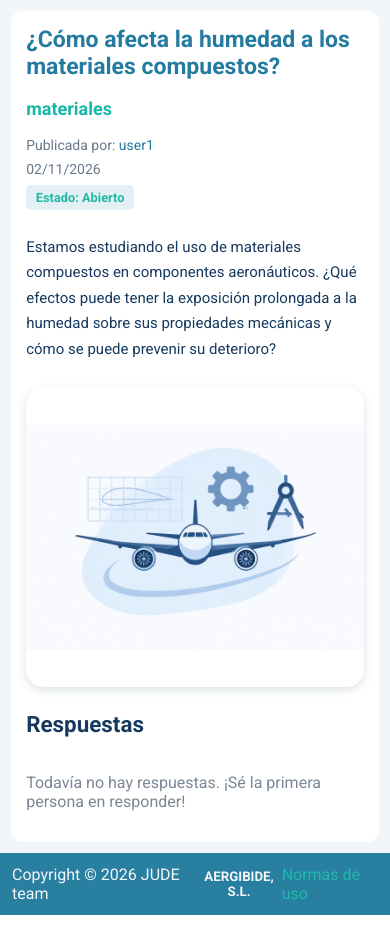
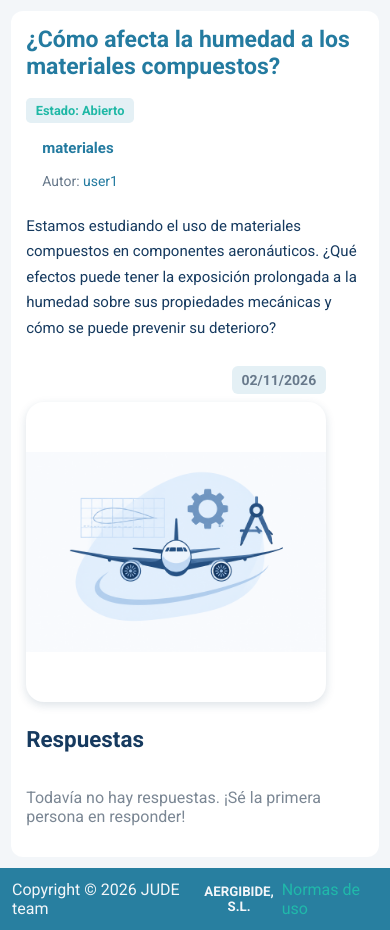
Before and after one commit to DariaKuznetsovaS/JUDE-team-Reto-1, a PHP site: page /index.php?controller=PreguntaController&accion=index&id=1 in a window 390 px wide. Shown: the part 128-1058 px from the top of the page. Run offline with PHP 8.4, Linux system fonts and the light colour scheme; data comes from the database, SQL or seed files in the repository; data that the repository does not hold is empty.

Commit message:
cambios finales(espero)

```diff
--- a/assets/css/formularios.css
+++ b/assets/css/formularios.css
@@ -192,8 +192,9 @@
 
 .publicarPregunta {
     width: 100%;
-    max-width: 500px;
-    min-width: 0;
+    max-width: 800px;
+    height: 600px;
+    min-width: 300px;
     margin: 40px auto;
     padding: 40px;
     background-color: #FFFFFF;
@@ -431,7 +432,7 @@
 }
 
 .accionesRespuesta button {
-    padding: 12px 25px;
+    padding: 25px 50px;
     border: none;
     border-radius: 8px;
     background-color: #20B8A6;
@@ -439,7 +440,6 @@
     font-size: 0.9rem;
     font-weight: bold;
     cursor: pointer;
-    flex-shrink: 0;
 }
 
 .accionesRespuesta button:hover {
--- a/assets/css/preguntas.css
+++ b/assets/css/preguntas.css
@@ -27,17 +27,27 @@
 }
 
 .temaPregunta {
-    margin: 0 0 18px;
-    color: #16B8A8;
+    margin: 1rem;
+    color:#247BA0;
     font-size: 24px;
     font-weight: 600;
 }
 
 .autorPregunta,
+.estadoPregunta {
+    color: #68798B;
+    font-size: 15px;
+    margin: 1rem;
+}
+
 .fechaPregunta {
-    margin: 8px 0;
+    margin: 0;
+    padding: 6px 10px;
     color: #68798B;
-    font-size: 16px;
+    background-color: #E4F0F5;
+    border-radius: 6px;
+    font-size: 13px;
+    font-weight: 600;
 }
 
 .autorPregunta a {
@@ -81,8 +91,16 @@
     display: flex;
     justify-content: center;
     align-items: center;
-    gap: 1.5rem;
+    gap: 5rem;
     width: 100%;
+    margin: 15px auto 0;
+}
+
+.accionesPregunta form {
+    margin: 0;
+    padding: 0;
+    width: auto;
+    display: flex;
 }
 
 .accionesPregunta a,
@@ -98,8 +116,8 @@
     border-radius: 8px;
     background-color: #FFFFFF;
     cursor: pointer;
-    transition: background-color 0.2s, border-color 0.2s;
 }
+
 
 .accionesPregunta a:hover,
 .accionesPregunta button:hover {
@@ -223,7 +241,7 @@
     }
 
     .temaPregunta {
-        font-size: 20px;
+        font-size: 10px;
     }
 
     .autorPregunta,
@@ -237,10 +255,13 @@
     }
 
     .lateralPregunta {
-        width: 100%;
-        max-width: 305px;
-        align-self: center;
-    }
+    display: flex;
+    flex-direction: column;
+    align-items: flex-end;
+    gap: 8px;
+    min-width: 0;
+}
+
 
     .imagenPregunta {
         width: 100%;
@@ -321,7 +342,7 @@
     flex-direction: column;
     background-color: white;
     margin-bottom: 0.75rem;
-    padding: 0.3rem;
+    padding: 1rem;
     border-radius: 0.5rem;
     box-shadow: 0 2px 4px #999;
     cursor: pointer;
@@ -398,8 +419,8 @@
 .contenidoCard {
     display: flex;
     align-items: flex-start;
-    gap: 0.3rem;
-    margin-top: 0.25rem;
+    gap: 1rem;
+    margin-top: 1rem;
 }
 
 .imagenCard img {
@@ -427,18 +448,22 @@
     overflow: hidden;
 }
 
-.detallePregunta,
-.contenidoPregunta,
-.informacionPregunta,
-.lateralPregunta,
-.respuestas,
-.respuestaCard {
-    min-width: 0;
-    max-width: 100%;
+/* PIE DE TARJETA */
+
+.pieCard {
+    display: flex;
+    justify-content: flex-end;
+    margin-top: 0.8rem;
 }
 
-.respuestas {
-    width: 100%;
+.cardFecha {
+    display: inline-block;
+    padding: 0.3rem 0.6rem;
+    border-radius: 0.3rem;
+    background-color: #E4F0F5;
+    font-weight: 700;
+    font-size: 0.8rem;
+    color: #6B767B;
 }
 
 /* MÓVILES PEQUEÑOS Y ZOOM */
@@ -454,7 +479,7 @@
     }
 
     .temaPregunta {
-        font-size: 18px;
+        font-size: 15px;
     }
 
     .descripcionPregunta {
--- a/assets/css/principal.css
+++ b/assets/css/principal.css
@@ -78,20 +78,33 @@ body {
 }
 
 /* TABLETS Y VENTANAS ESTRECHAS */
-
 @media (max-width: 900px) {
-
     .contenedorPrincipal {
-        grid-template-columns: minmax(0, 1fr);
+        display: flex;
+        flex-direction: column;
+        align-items: stretch;
+        width: 100%;
         gap: 1rem;
         padding: 1rem;
+    }
+
+    .menuLateral {
+        width: 100%;
+        min-width: 0;
+        max-width: 100%;
+        flex: none;
+    }
+
+    .contenedorPrincipal > main {
+        display: block;
+        width: 100%;
+        min-width: 0;
+        flex: none;
     }
 }
 
 /* MÓVILES */
-
 @media (max-width: 600px) {
-
     .contenedorPrincipal {
         padding: 0.7rem;
         gap: 0.5rem;
--- a/views/editarPregunta.view.php
+++ b/views/editarPregunta.view.php
@@ -81,8 +81,7 @@
                 <label for="tipo">Estado</label>
 
                 <select id="estado" name="estado" required>
-                    <option value="" disabled selected>Estado</option>
-                    <option value="abierto">Abierto</option>
+                    <option value="abierto" selected>Abierto</option>
                     <option value="cerrado">Cerrado</option>
                 </select>
             </div>
--- a/views/pregunta.view.php
+++ b/views/pregunta.view.php
@@ -33,27 +33,23 @@
                         <?= htmlspecialchars($pregunta['titulo']) ?>
                     </h1>
 
+                    <p class="estadoPregunta">
+                        <?php if($pregunta["estado"]==="abierto"):?>
+                        <p class="categoriaPregunta">Estado: Abierto</p>
+                        <?php else:?>
+                            <p class="categoriaPreguntaContrario">Estado: Cerrado</p>
+                        <?php endif;?>
+                    </p>
+
                     <p class="temaPregunta">
                         <?= htmlspecialchars($pregunta['tipo']) ?>
                     </p>
 
                     <p class="autorPregunta">
-                        Publicada por:
+                        Autor:
                         <a href="index.php?controller=UsuarioController&accion=verPerfil&id=<?= (int) $pregunta['id_usuario'] ?>">
                             <?= htmlspecialchars($pregunta['nombre_usuario'] ?? '') ?>
                         </a>
-                    </p>
-
-                    <p class="fechaPregunta">
-                        <?= date('d/m/Y', strtotime($pregunta['fecha_creacion'])) ?>
-                    </p>
-
-                    <p class="fechaPregunta">
-                        <?php if($pregunta["estado"]==="abierto"):?>
-                        <p class="categoriaPregunta">Estado: Abierto</p>
-                        <?php else:?>
-                            <p class="categoriaPreguntaContrario">Estado: Cerrado</p>
-                        <?php endif;?>
                     </p>
 
                     <div class="descripcionPregunta">
@@ -64,6 +60,9 @@
 
                 <!-- Imagen y acciones a la derecha -->
                 <div class="lateralPregunta">
+                    <span class="fechaPregunta">
+                        <?= date('d/m/Y', strtotime($pregunta['fecha_creacion'])) ?>
+                    </span>
 
                     <?php if (!empty($pregunta['imagen'])): ?>
 
@@ -286,7 +285,7 @@
                 required
             ></textarea>
 
-            <div class="accionesFormularioRespuesta">
+            <div class="accionesRespuesta">
 
                 <input
                     type="file"
```
Also changed, not shown: assets/css/perfil.css (+32 -88 lines), views/index.view.php (+22 -14 lines), views/perfil.view.php (+46 -24 lines), assets/adjuntos/preguntas/pregunta_6ae8fcd98e1197.99949534.jpg (added).
